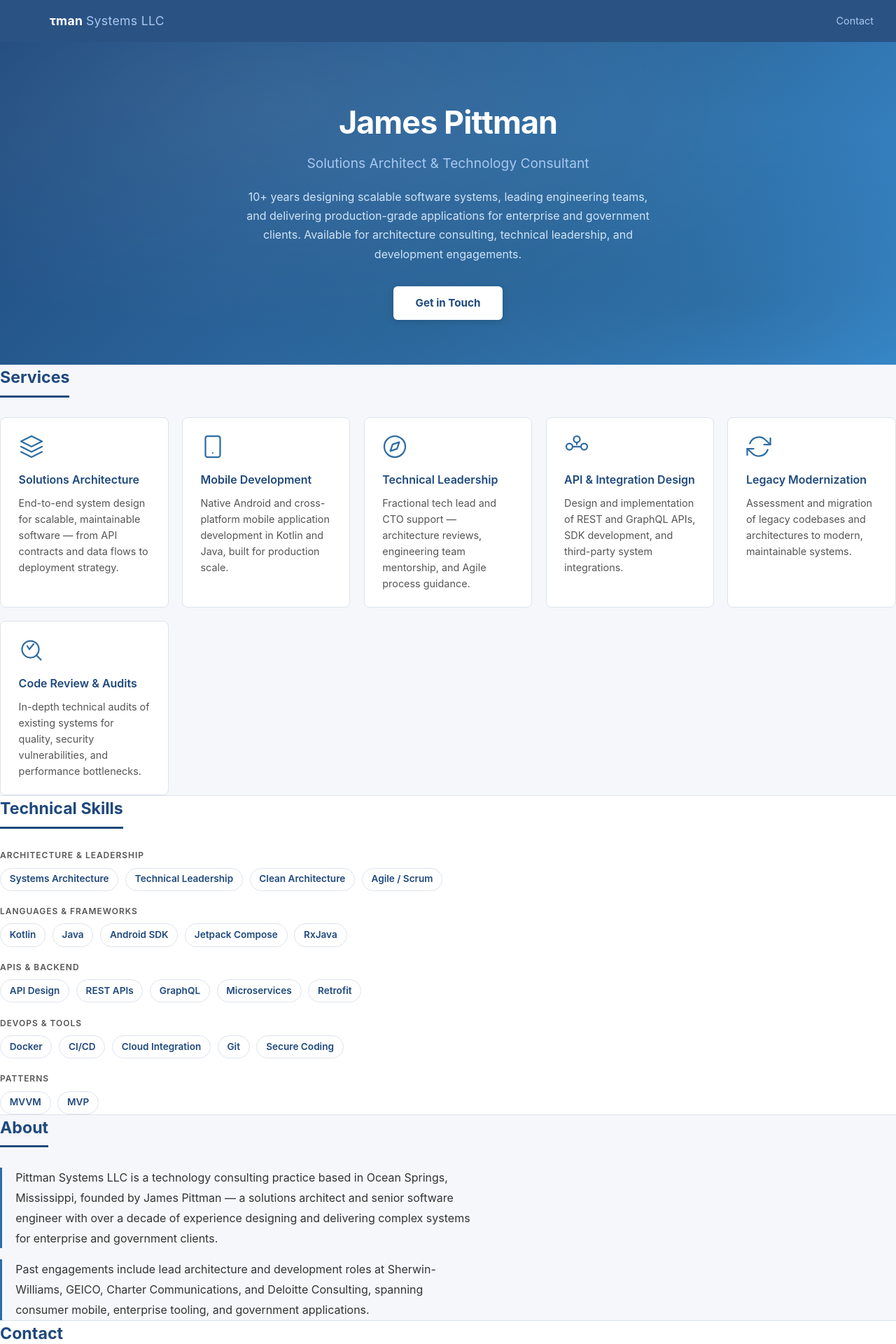
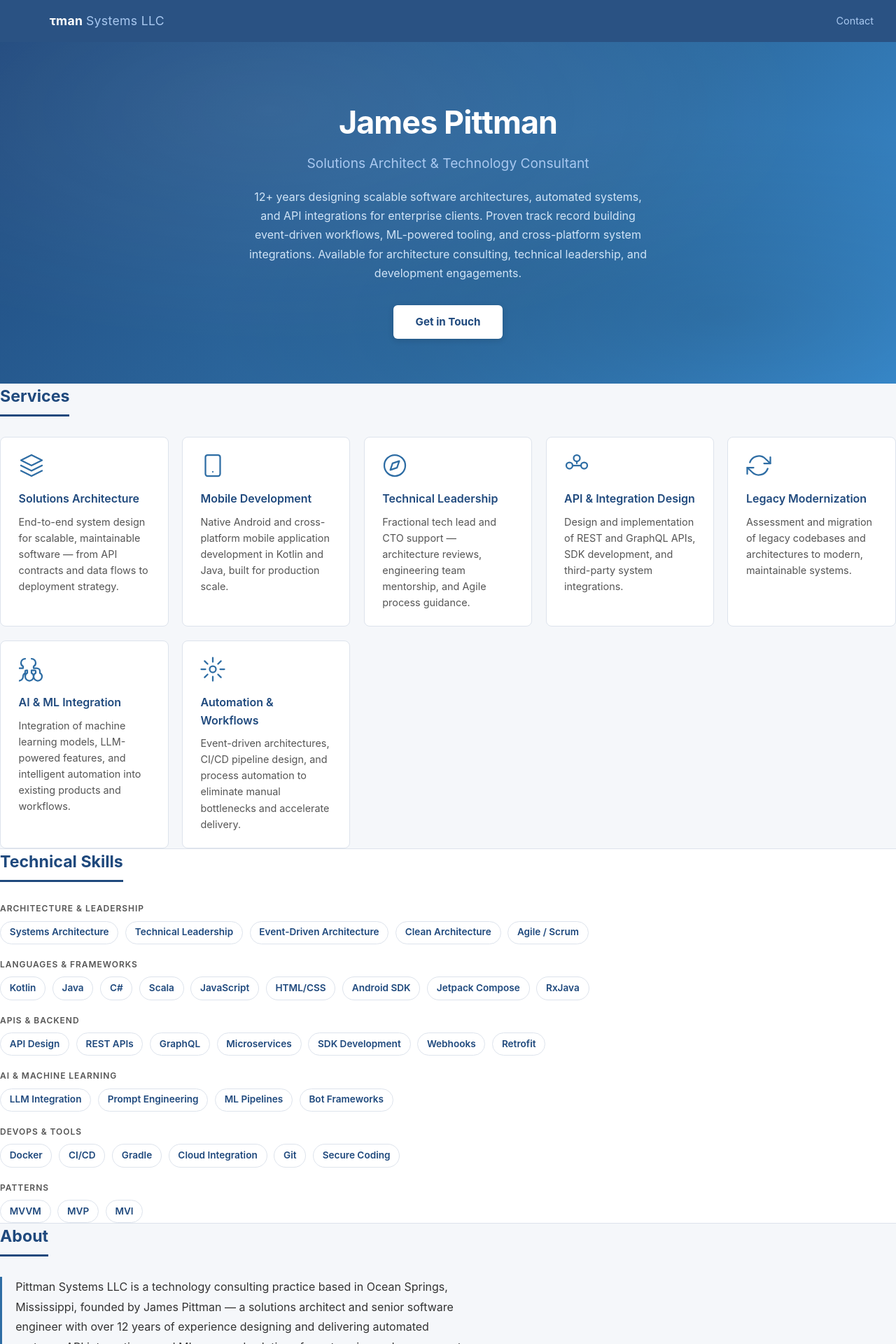
Before and after one commit to jepittman/pittman-systems, a React (Vite) app: page / in a window 1280 px wide. Shown: the top 1920 px of the page at 70% size. Built offline with nearby package versions, Linux system fonts and the light colour scheme.

Commit message:
add some changes to overall site, some verbiage and placement.

```diff
--- a/src/App.jsx
+++ b/src/App.jsx
@@ -92,11 +92,15 @@ const Icons = {
       <path d="M3.51 9a9 9 0 0114.85-3.36L23 10M1 14l4.64 4.36A9 9 0 0020.49 15" />
     </svg>
   ),
-  audit: (
+  ai: (
     <svg {...svgProps}>
-      <circle cx="11" cy="11" r="8" />
-      <line x1="21" y1="21" x2="16.65" y2="16.65" />
-      <path d="M8 8l2 3 4-5" />
+      <path d="M12 2a4 4 0 0 1 4 4c0 1.5-.8 2.8-2 3.4V11h3a3 3 0 0 1 3 3v1.6c1.2.6 2 1.9 2 3.4a4 4 0 0 1-8 0c0-1.5.8-2.8 2-3.4V14a1 1 0 0 0-1-1h-3v2.6c1.2.6 2 1.9 2 3.4a4 4 0 0 1-8 0c0-1.5.8-2.8 2-3.4V13H7a1 1 0 0 0-1 1v1.6C4.8 16.2 4 17.5 4 19a4 4 0 0 1-8 0c0-1.5.8-2.8 2-3.4V14a3 3 0 0 1 3-3h3V9.4C2.8 8.8 2 7.5 2 6a4 4 0 0 1 4-4" />
+    </svg>
+  ),
+  automation: (
+    <svg {...svgProps}>
+      <circle cx="12" cy="12" r="3" />
+      <path d="M12 1v4M12 19v4M4.22 4.22l2.83 2.83M16.95 16.95l2.83 2.83M1 12h4M19 12h4M4.22 19.78l2.83-2.83M16.95 7.05l2.83-2.83" />
     </svg>
   ),
 }
@@ -104,11 +108,12 @@ const Icons = {
 // ── Components ────────────────────────────────────────────────────────────────
 
 const skillGroups = [
-  { label: 'Architecture & Leadership', skills: ['Systems Architecture', 'Technical Leadership', 'Clean Architecture', 'Agile / Scrum'] },
-  { label: 'Languages & Frameworks', skills: ['Kotlin', 'Java', 'Android SDK', 'Jetpack Compose', 'RxJava'] },
-  { label: 'APIs & Backend', skills: ['API Design', 'REST APIs', 'GraphQL', 'Microservices', 'Retrofit'] },
-  { label: 'DevOps & Tools', skills: ['Docker', 'CI/CD', 'Cloud Integration', 'Git', 'Secure Coding'] },
-  { label: 'Patterns', skills: ['MVVM', 'MVP'] },
+  { label: 'Architecture & Leadership', skills: ['Systems Architecture', 'Technical Leadership', 'Event-Driven Architecture', 'Clean Architecture', 'Agile / Scrum'] },
+  { label: 'Languages & Frameworks', skills: ['Kotlin', 'Java', 'C#', 'Scala', 'JavaScript', 'HTML/CSS', 'Android SDK', 'Jetpack Compose', 'RxJava'] },
+  { label: 'APIs & Backend', skills: ['API Design', 'REST APIs', 'GraphQL', 'Microservices', 'SDK Development', 'Webhooks', 'Retrofit'] },
+  { label: 'AI & Machine Learning', skills: ['LLM Integration', 'Prompt Engineering', 'ML Pipelines', 'Bot Frameworks'] },
+  { label: 'DevOps & Tools', skills: ['Docker', 'CI/CD', 'Gradle', 'Cloud Integration', 'Git', 'Secure Coding'] },
+  { label: 'Patterns', skills: ['MVVM', 'MVP', 'MVI'] },
 ]
 
 const services = [
@@ -138,9 +143,14 @@ const services = [
     desc: 'Assessment and migration of legacy codebases and architectures to modern, maintainable systems.',
   },
   {
-    title: 'Code Review & Audits',
-    icon: Icons.audit,
-    desc: 'In-depth technical audits of existing systems for quality, security vulnerabilities, and performance bottlenecks.',
+    title: 'AI & ML Integration',
+    icon: Icons.ai,
+    desc: 'Integration of machine learning models, LLM-powered features, and intelligent automation into existing products and workflows.',
+  },
+  {
+    title: 'Automation & Workflows',
+    icon: Icons.automation,
+    desc: 'Event-driven architectures, CI/CD pipeline design, and process automation to eliminate manual bottlenecks and accelerate delivery.',
   },
 ]
 
@@ -167,9 +177,10 @@ function Hero() {
         <h1 className="hero-name">James Pittman</h1>
         <p className="hero-subtitle">Solutions Architect &amp; Technology Consultant</p>
         <p className="hero-desc">
-          10+ years designing scalable software systems, leading engineering teams, and delivering
-          production-grade applications for enterprise and government clients. Available for
-          architecture consulting, technical leadership, and development engagements.
+          12+ years designing scalable software architectures, automated systems, and API integrations
+          for enterprise clients. Proven track record building event-driven workflows, ML-powered
+          tooling, and cross-platform system integrations. Available for architecture consulting,
+          technical leadership, and development engagements.
         </p>
         <a className="hero-cta" href="mailto:james.elliott.pittman@gmail.com">Get in Touch</a>
       </div>
@@ -223,13 +234,18 @@ function About() {
       <h2 className="section-title">About</h2>
       <p className="about-text">
         Pittman Systems LLC is a technology consulting practice based in Ocean Springs, Mississippi,
-        founded by James Pittman — a solutions architect and senior software engineer with over a
-        decade of experience designing and delivering complex systems for enterprise and government clients.
+        founded by James Pittman — a solutions architect and senior software engineer with over 12 years
+        of experience designing and delivering automated systems, API integrations, and ML-powered
+        solutions for enterprise and government clients.
       </p>
       <p className="about-text">
         Past engagements include lead architecture and development roles at Sherwin-Williams, GEICO,
-        Charter Communications, and Deloitte Consulting, spanning consumer mobile, enterprise tooling,
-        and government applications.
+        Angi, Charter Communications, and Deloitte Consulting — spanning consumer mobile,
+        AI-powered products, enterprise tooling, and government applications for clients including
+        the Department of Homeland Security.
+      </p>
+      <p className="about-text about-education">
+        <strong>Education:</strong> BS in Computer Science, University of Southern Mississippi
       </p>
     </section>
   )
```
